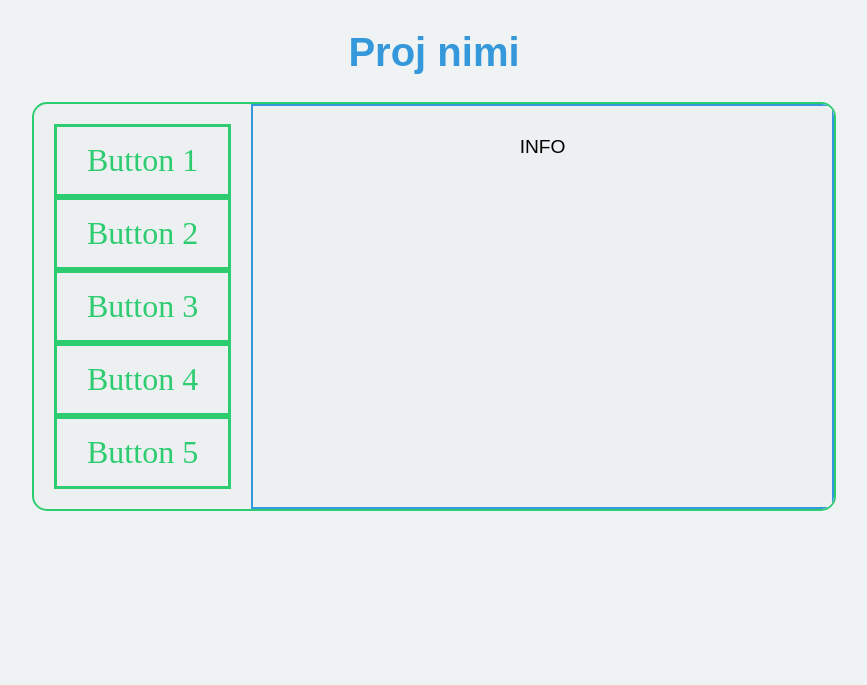
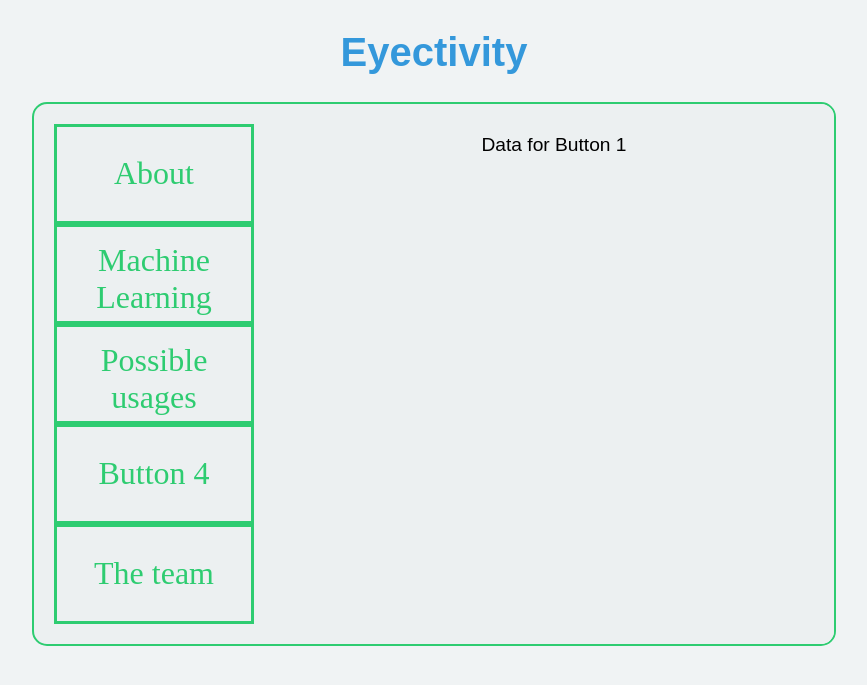
Before and after one commit to samuok/junction23, a Flask app: page / in a window 1280 px wide. Shown: the top 685 px of the page, without its empty margins (206-1073 px from the left). Run offline with Flask 3, Linux system fonts and the light colour scheme; parts of the project's set-up code (start-up, migrations or seed data) failed here and were passed over.

Commit message:
requirements

```diff
--- a/static/index_nodata.css
+++ b/static/index_nodata.css
@@ -32,7 +32,9 @@ h1 {
     color: #2ecc71; /* Green color */
     display: block;
     margin-bottom: 0; /* Set margin to zero to remove space between buttons */
-    padding: 15px 30px; /* Increase padding for buttons */
+    width: 200px; /* Set a fixed width */
+    height: 100px; /* Set a fixed height */
+    padding: 15px; /* Adjust padding for buttons */
     font: 300 200% langdon; /* Increase font size */
     background: transparent;
     border: 3px solid #2ecc71; /* Green color */
@@ -52,7 +54,6 @@ button:active {
 
 .item {
     text-align: center;
-    border: 2px solid #3498db; /* Light Blue color */
     background-color: #ecf0f1; /* Light Gray background */
     flex: 1;
     padding: 30px; /* Increase padding for the item */
--- a/static/script.js
+++ b/static/script.js
@@ -9,15 +9,16 @@ document.addEventListener('DOMContentLoaded', function() {
 
     // Add click event listeners to buttons
     button1.addEventListener('click', function() {
-        updateInfo('Data for Button 1');
+        updateInfo('<h1>The idea</h1><p>Our initial idea for the project was that we would create a machine learning model, that we could train with the given data and after that anyone could use their datasets from their glasses on our model. However, perhaps a bit late we came to the realization, that it would not be possible, because nearly noone has a proper dataset.' +
+            ' Instead, what we came up with is: <br>- Eye tracking<br>- Machine Learning model to identify different activities<br>- A way to send requests to the server using single data points and use this to predict the activies using the trained model</p>');
     });
 
     button2.addEventListener('click', function() {
-        updateInfo('Data for Button 2');
+        updateInfo('<img src="">');
     });
 
     button3.addEventListener('click', function() {
-        updateInfo('Data for Button 3');
+        updateInfo('<h1>Ideas for future</h1><p>As we have a fully working model and a way to use the datapoints, it would be possible to utilize day to day eye tracking data to summarize daily activities. That is only the first step. Upon further development the model could be trained a lot more to turn the data into real useful insights, such as:<br>- Improving concentration during studying<br>- Warning the user about driving, if too tired<br>- Highly modular program that can be easily further expanded to differentiate between new activities</p>');
     });
 
     button4.addEventListener('click', function() {
@@ -30,6 +31,9 @@ document.addEventListener('DOMContentLoaded', function() {
 
     // Function to update the info element content
     function updateInfo(data) {
-        infoElement.textContent = data;
+        infoElement.innerHTML = data;
     }
+
+    // Set the default content for the info element
+    updateInfo('Data for Button 1');
 });
--- a/templates/index.html
+++ b/templates/index.html
@@ -2,19 +2,19 @@
 <html lang="en">
 <head>
     <meta charset="UTF-8">
-    <title>Your Title</title>
+    <title>Eyectivity</title>
     <link rel="stylesheet" href="{{ url_for('static', filename='index_nodata.css') }}">
 </head>
 <body>
-    <h1>Proj nimi</h1>
+    <h1>Eyectivity</h1>
 
     <div class="container">
         <div class="buttons">
-            <button class="btn" id="button1">Button 1</button>
-            <button class="btn" id="button2">Button 2</button>
-            <button class="btn" id="button3">Button 3</button>
+            <button class="btn" id="button1">About</button>
+            <button class="btn" id="button2">Machine Learning</button>
+            <button class="btn" id="button3">Possible usages</button>
             <button class="btn" id="button4">Button 4</button>
-            <button class="btn" id="button5">Button 5</button>
+            <button class="btn" id="button5">The team</button>
         </div>
         <div class="item" id="info">
             INFO
```
Also changed, not shown: geo.png (added).
